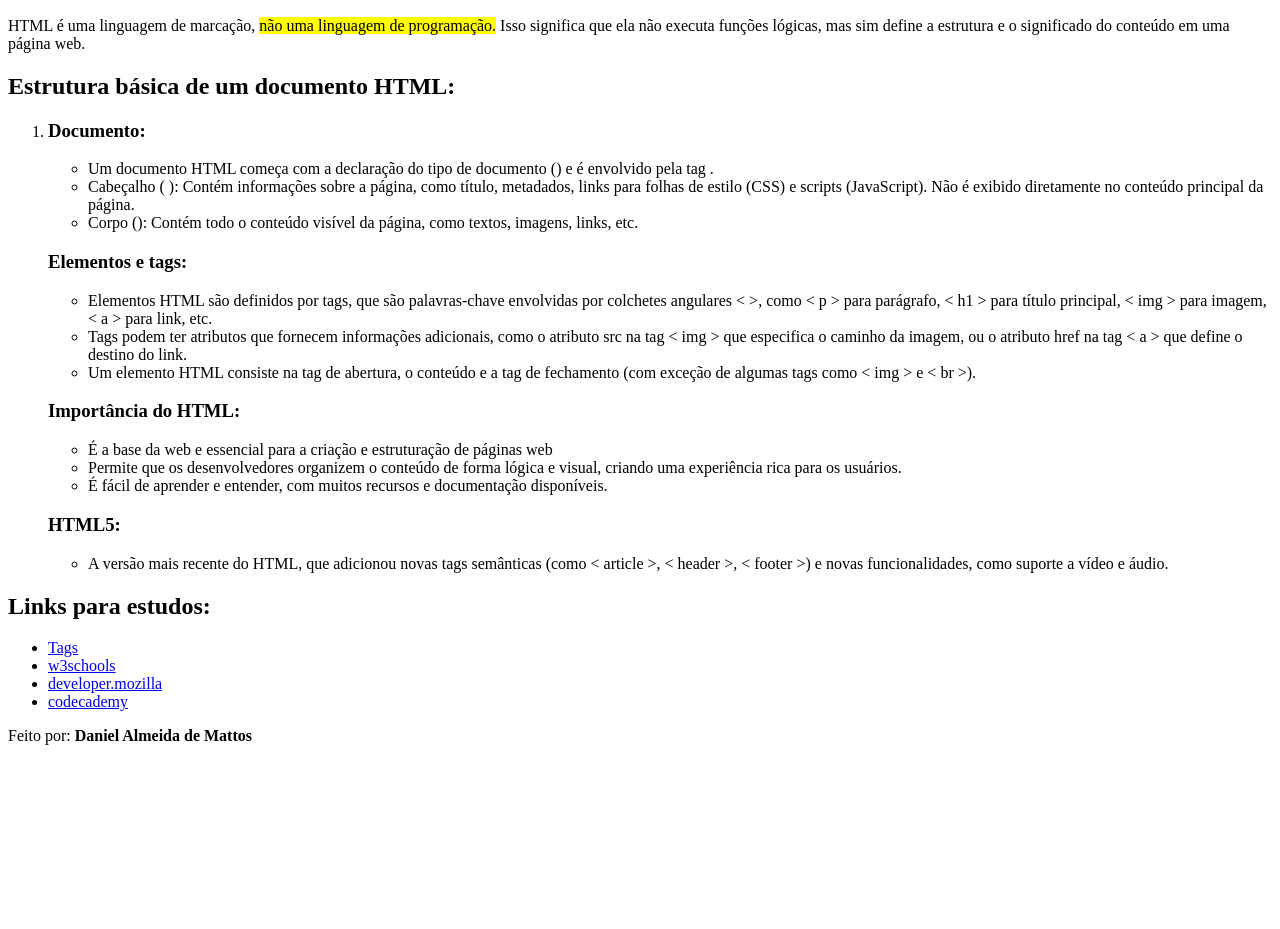
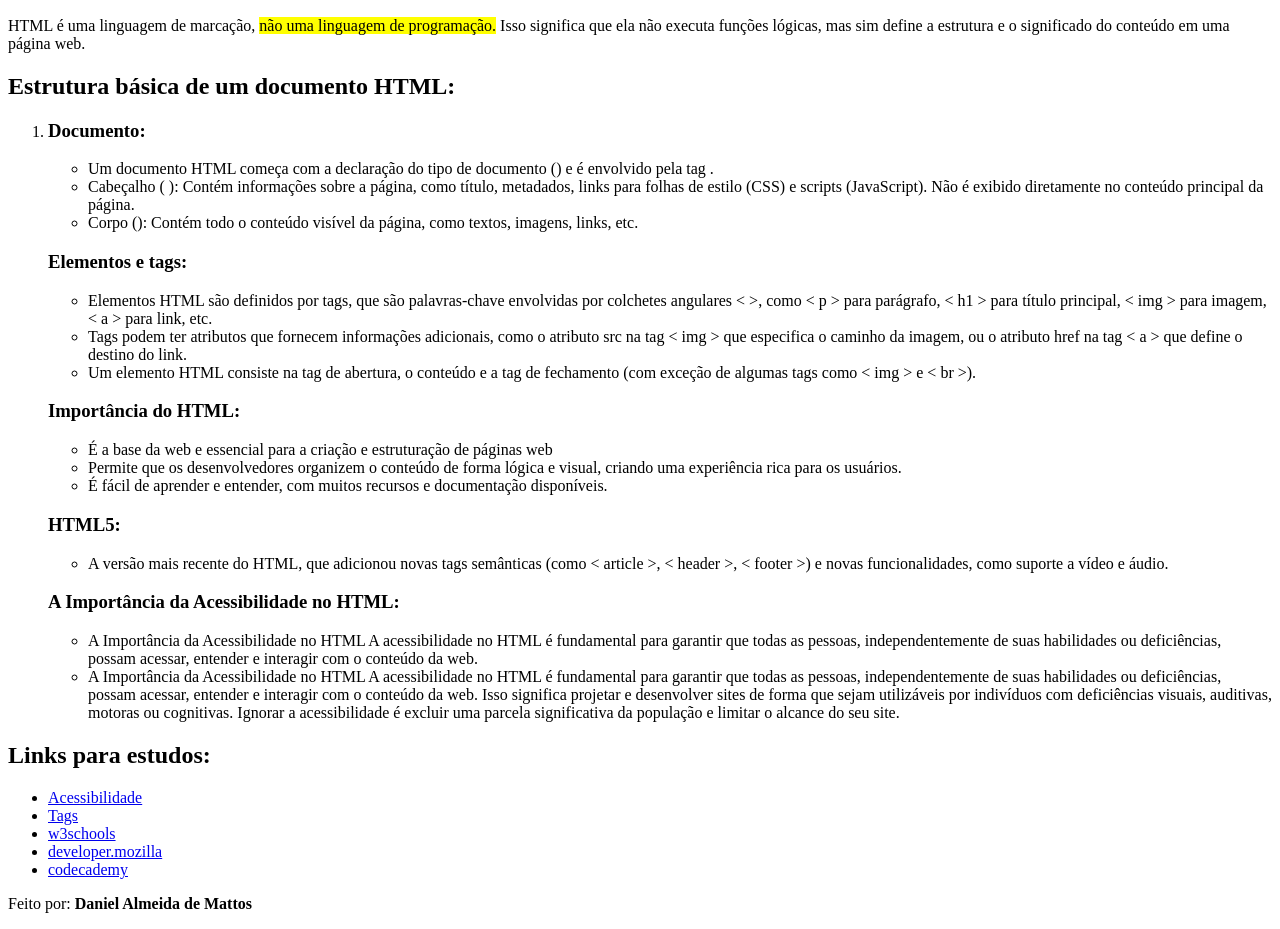
Before and after one commit to Daniel-Mattos/html-basics, a plain HTML site: page index.html in a window 1280 px wide. Shown: the part 136-1065 px from the top of the page. Before the commit the page ends 897 px from the top, so only its background shows below. Drawn offline with Linux system fonts and the light colour scheme.

Commit message:
acessibilidade

```diff
--- a/index.html
+++ b/index.html
@@ -49,10 +49,20 @@
 					<ul>
 						<li>A versão mais recente do HTML, que adicionou novas tags semânticas (como < article >, < header >, < footer >) e novas funcionalidades, como suporte a vídeo e áudio. </li>
 					</ul>
+					<h3>A Importância da Acessibilidade no HTML:</h3>
+					<ul>
+						<li>A Importância da Acessibilidade no HTML
+							A acessibilidade no HTML é fundamental para garantir que todas as pessoas, independentemente de suas habilidades ou deficiências, possam acessar, entender e interagir com o conteúdo da web.</li>
+						<li>A Importância da Acessibilidade no HTML
+A acessibilidade no HTML é fundamental para garantir que todas as pessoas, independentemente de suas habilidades ou deficiências, possam acessar, entender e interagir com o conteúdo da web. Isso significa projetar e desenvolver sites de forma que sejam utilizáveis por indivíduos com deficiências visuais, auditivas, motoras ou cognitivas.
+
+Ignorar a acessibilidade é excluir uma parcela significativa da população e limitar o alcance do seu site.</li>
+					</ul>
 				</li>
 			</ol>
 			<h2>Links para estudos:</h2>
 			<ul>
+				<li><a href="https://www.w3.org/WAI/WCAG22/quickref/?versions=2.1">Acessibilidade</a></li>
 				<li><a href="/tags.html" target="_self">Tags</a></li>
 				<li><a href="https://www.w3schools.com/html/html_formatting.asp" target="_blank">w3schools</a></li>
 				<li><a href="http://developer.mozilla.org/pt-BR/docs/Web/HTML" target="_blank">developer.mozilla</a></li>
```
